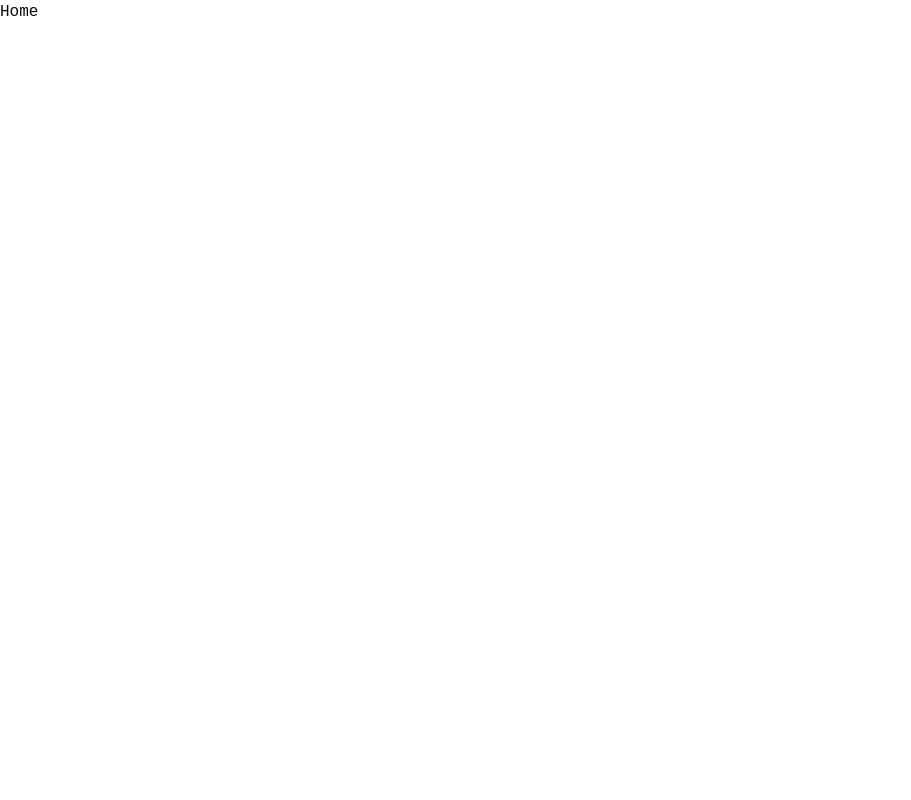
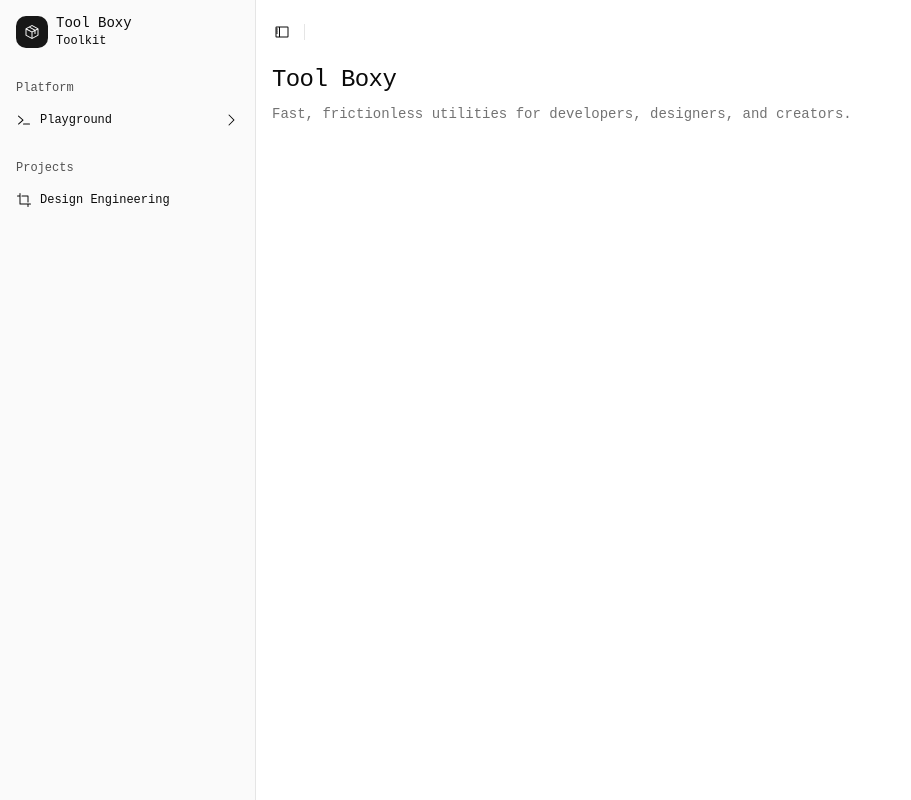
Before and after one commit to RaviTejaLadi/tool-boxy, a React (Vite) app: page / in a window 1280 px wide. Shown: the whole page, without its empty margins (0-911 px from the left). Built offline with nearby package versions, Linux system fonts and the light colour scheme.

Commit message:
Refactor index.html title, enhance App component with layout and routing, and improve Home page content

```diff
--- a/index.html
+++ b/index.html
@@ -4,7 +4,7 @@
     <meta charset="UTF-8" />
     <link rel="icon" type="image/svg+xml" href="/favicon.svg" />
     <meta name="viewport" content="width=device-width, initial-scale=1.0" />
-    <title>tool-boxy</title>
+    <title>Tool Boxy</title>
   </head>
   <body>
     <div id="root"></div>
--- a/src/App.tsx
+++ b/src/App.tsx
@@ -1,10 +1,18 @@
-import { createBrowserRouter, RouterProvider } from 'react-router';
+import { createBrowserRouter, RouterProvider } from 'react-router-dom';
+
+import AppLayout from './layouts/AppLayout';
 import Home from './pages/Home';
+import SamplePage from './pages/SamplePage';
 
-let router = createBrowserRouter([
+const router = createBrowserRouter([
   {
     path: '/',
-    Component: Home,
+    Component: AppLayout,
+    children: [
+      { index: true, Component: Home },
+      { path: 'playground', Component: SamplePage },
+      { path: 'projects/design', Component: SamplePage },
+    ],
   },
 ]);
 
--- /dev/null
+++ b/src/components/app-sidebar.tsx
@@ -0,0 +1,59 @@
+import type * as React from 'react';
+import { Link } from 'react-router-dom';
+import { CropIcon, PackageIcon, TerminalIcon } from '@phosphor-icons/react';
+
+import { NavMain } from '@/components/nav-main';
+import { NavProjects } from '@/components/nav-projects';
+import {
+  Sidebar,
+  SidebarContent,
+  SidebarHeader,
+  SidebarMenu,
+  SidebarMenuButton,
+  SidebarMenuItem,
+  SidebarRail,
+} from '@/components/ui/sidebar';
+
+const navMain = [
+  {
+    title: 'Playground',
+    url: '/playground',
+    icon: <TerminalIcon />,
+    items: [{ title: 'History', url: '/playground' }],
+  },
+];
+
+const projects = [
+  {
+    name: 'Design Engineering',
+    url: '/projects/design',
+    icon: <CropIcon />,
+  },
+];
+
+export function AppSidebar({ ...props }: React.ComponentProps<typeof Sidebar>) {
+  return (
+    <Sidebar collapsible="icon" {...props}>
+      <SidebarHeader>
+        <SidebarMenu>
+          <SidebarMenuItem>
+            <SidebarMenuButton size="lg" render={<Link to="/" />}>
+              <div className="flex aspect-square size-8 items-center justify-center rounded-lg bg-sidebar-primary text-sidebar-primary-foreground">
+                <PackageIcon />
+              </div>
+              <div className="grid flex-1 text-left text-sm leading-tight">
+                <span className="truncate font-medium">Tool Boxy</span>
+                <span className="truncate text-xs">Toolkit</span>
+              </div>
+            </SidebarMenuButton>
+          </SidebarMenuItem>
+        </SidebarMenu>
+      </SidebarHeader>
+      <SidebarContent>
+        <NavMain items={navMain} />
+        <NavProjects projects={projects} />
+      </SidebarContent>
+      <SidebarRail />
+    </Sidebar>
+  );
+}
--- /dev/null
+++ b/src/components/nav-main.tsx
@@ -0,0 +1,69 @@
+import { Link, useLocation } from 'react-router-dom';
+import { CaretRightIcon } from '@phosphor-icons/react';
+
+import { Collapsible, CollapsibleContent, CollapsibleTrigger } from '@/components/ui/collapsible';
+import {
+  SidebarGroup,
+  SidebarGroupLabel,
+  SidebarMenu,
+  SidebarMenuButton,
+  SidebarMenuItem,
+  SidebarMenuSub,
+  SidebarMenuSubButton,
+  SidebarMenuSubItem,
+} from '@/components/ui/sidebar';
+
+export function NavMain({
+  items,
+}: {
+  items: {
+    title: string;
+    url: string;
+    icon?: React.ReactNode;
+    isActive?: boolean;
+    items?: {
+      title: string;
+      url: string;
+    }[];
+  }[];
+}) {
+  const { pathname } = useLocation();
+
+  return (
+    <SidebarGroup>
+      <SidebarGroupLabel>Platform</SidebarGroupLabel>
+      <SidebarMenu>
+        {items.map((item) => {
+          const isOpen =
+            item.isActive || item.url === pathname || item.items?.some((subItem) => subItem.url === pathname);
+
+          return (
+            <Collapsible
+              key={item.title}
+              defaultOpen={isOpen}
+              className="group/collapsible"
+              render={<SidebarMenuItem />}
+            >
+              <CollapsibleTrigger render={<SidebarMenuButton tooltip={item.title} />}>
+                {item.icon}
+                <span>{item.title}</span>
+                <CaretRightIcon className="ml-auto transition-transform duration-200 group-data-open/collapsible:rotate-90" />
+              </CollapsibleTrigger>
+              <CollapsibleContent>
+                <SidebarMenuSub>
+                  {item.items?.map((subItem) => (
+                    <SidebarMenuSubItem key={subItem.title}>
+                      <SidebarMenuSubButton isActive={pathname === subItem.url} render={<Link to={subItem.url} />}>
+                        <span>{subItem.title}</span>
+                      </SidebarMenuSubButton>
+                    </SidebarMenuSubItem>
+                  ))}
+                </SidebarMenuSub>
+              </CollapsibleContent>
+            </Collapsible>
+          );
+        })}
+      </SidebarMenu>
+    </SidebarGroup>
+  );
+}
--- /dev/null
+++ b/src/components/nav-projects.tsx
@@ -0,0 +1,37 @@
+import { Link, useLocation } from 'react-router-dom';
+
+import {
+  SidebarGroup,
+  SidebarGroupLabel,
+  SidebarMenu,
+  SidebarMenuButton,
+  SidebarMenuItem,
+} from '@/components/ui/sidebar';
+
+export function NavProjects({
+  projects,
+}: {
+  projects: {
+    name: string;
+    url: string;
+    icon: React.ReactNode;
+  }[];
+}) {
+  const { pathname } = useLocation();
+
+  return (
+    <SidebarGroup className="group-data-[collapsible=icon]:hidden">
+      <SidebarGroupLabel>Projects</SidebarGroupLabel>
+      <SidebarMenu>
+        {projects.map((item) => (
+          <SidebarMenuItem key={item.name}>
+            <SidebarMenuButton isActive={pathname === item.url} render={<Link to={item.url} />}>
+              {item.icon}
+              <span>{item.name}</span>
+            </SidebarMenuButton>
+          </SidebarMenuItem>
+        ))}
+      </SidebarMenu>
+    </SidebarGroup>
+  );
+}
--- /dev/null
+++ b/src/layouts/AppLayout.tsx
@@ -0,0 +1,24 @@
+import { Outlet } from 'react-router-dom';
+
+import { AppSidebar } from '@/components/app-sidebar';
+import { Separator } from '@/components/ui/separator';
+import { SidebarInset, SidebarProvider, SidebarTrigger } from '@/components/ui/sidebar';
+
+export default function AppLayout() {
+  return (
+    <SidebarProvider>
+      <AppSidebar />
+      <SidebarInset>
+        <header className="flex h-16 shrink-0 items-center gap-2 transition-[width,height] ease-linear group-has-data-[collapsible=icon]/sidebar-wrapper:h-12">
+          <div className="flex items-center gap-2 px-4">
+            <SidebarTrigger className="-ml-1" />
+            <Separator orientation="vertical" className="mr-2 data-vertical:h-4 data-vertical:self-auto" />
+          </div>
+        </header>
+        <div className="flex flex-1 flex-col gap-4 p-4 pt-0">
+          <Outlet />
+        </div>
+      </SidebarInset>
+    </SidebarProvider>
+  );
+}
--- a/src/pages/Home.tsx
+++ b/src/pages/Home.tsx
@@ -1,5 +1,10 @@
-const Home = () => {
-  return <div>Home</div>;
-};
-
-export default Home;
+export default function Home() {
+  return (
+    <div className="flex flex-col gap-2">
+      <h1 className="font-heading text-2xl font-medium tracking-tight">Tool Boxy</h1>
+      <p className="text-sm text-muted-foreground">
+        Fast, frictionless utilities for developers, designers, and creators.
+      </p>
+    </div>
+  );
+}
--- /dev/null
+++ b/src/pages/SamplePage.tsx
@@ -0,0 +1,14 @@
+import { useLocation } from 'react-router-dom';
+
+export default function SamplePage() {
+  const { pathname } = useLocation();
+
+  return (
+    <div className="flex flex-col gap-2">
+      <h1 className="font-heading text-2xl font-medium tracking-tight">Sample</h1>
+      <p className="text-sm text-muted-foreground">
+        Route: <code className="font-mono text-foreground">{pathname}</code>
+      </p>
+    </div>
+  );
+}
--- a/vite.config.ts
+++ b/vite.config.ts
@@ -12,4 +12,8 @@ export default defineConfig({
       '@': path.resolve(__dirname, './src'),
     },
   },
+  server: {
+    open: true,
+    port: 1010,
+  },
 });
```
